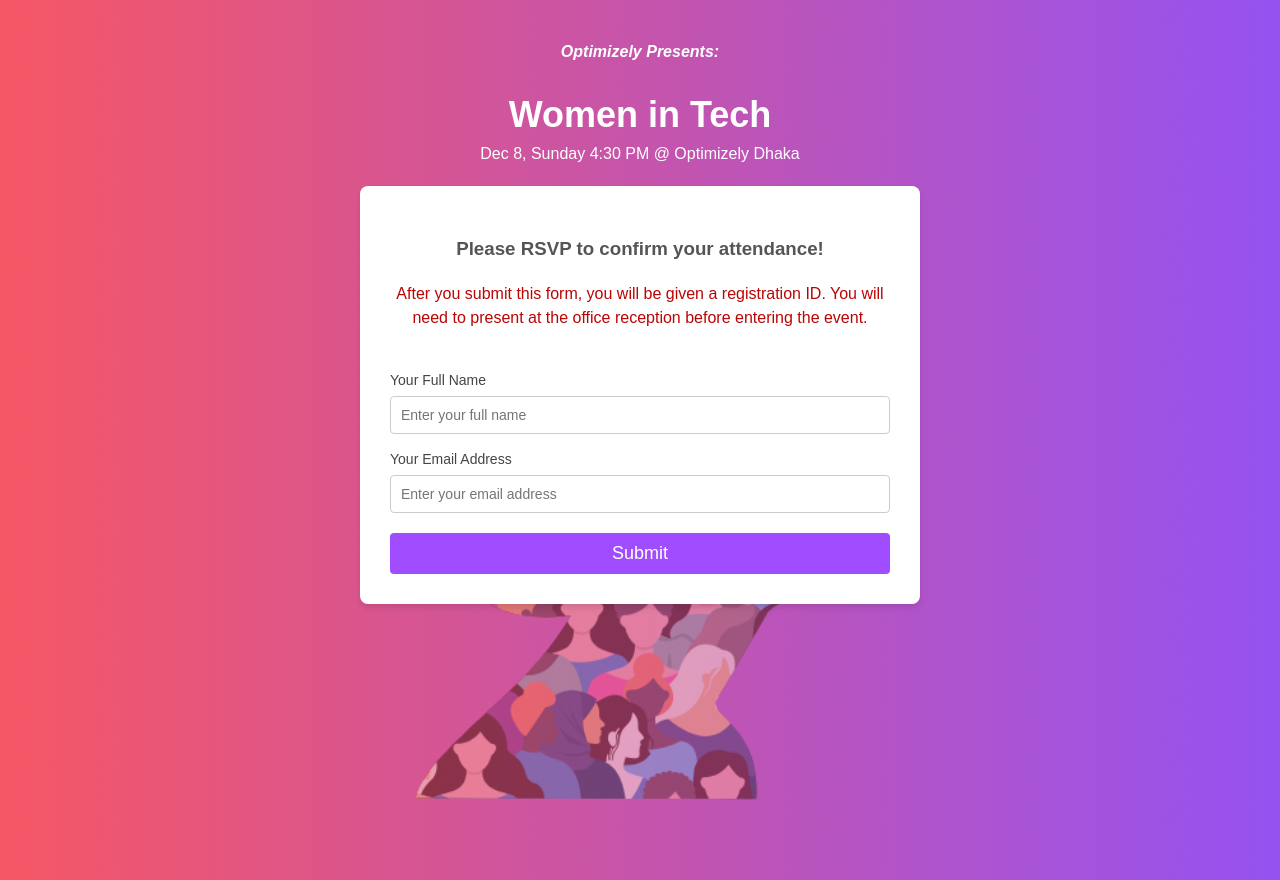
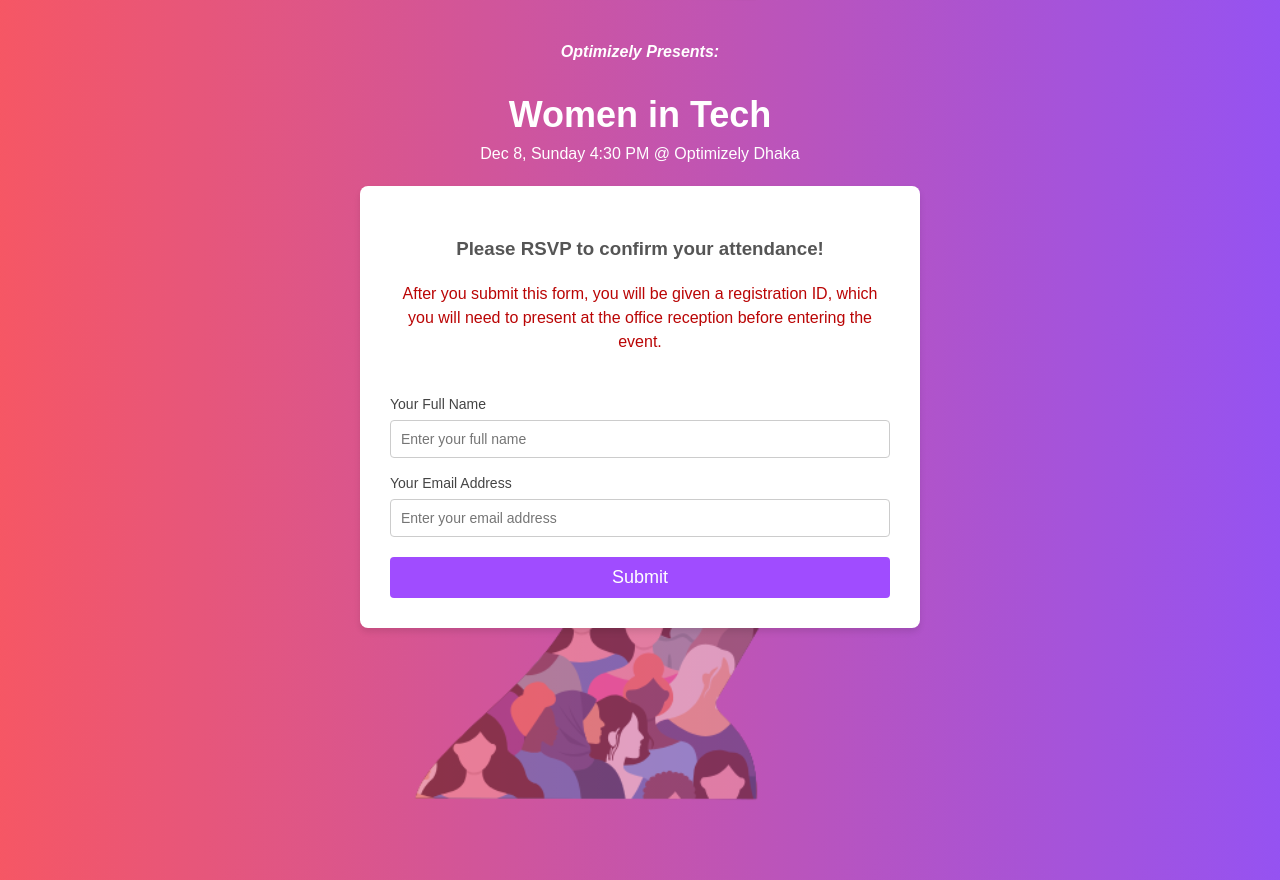
Before and after one commit to siddiqus/opti-wit-rsvp-2024, a React (Vite) app: page / in a window 1280 px wide. Built offline with nearby package versions, Linux system fonts and the light colour scheme; no server answers.

Commit message:
fix: update message

```diff
--- a/src/App.jsx
+++ b/src/App.jsx
@@ -98,9 +98,9 @@
               Please RSVP to confirm your attendance!
             </h3>
             <p style={{ color: "#ba0505" }}>
-              After you submit this form, you will be given a registration ID.
-              You will need to present at the office reception before entering
-              the event.
+              After you submit this form, you will be given a registration ID,
+              which you will need to present at the office reception before
+              entering the event.
             </p>
             <br />
           </div>
```
